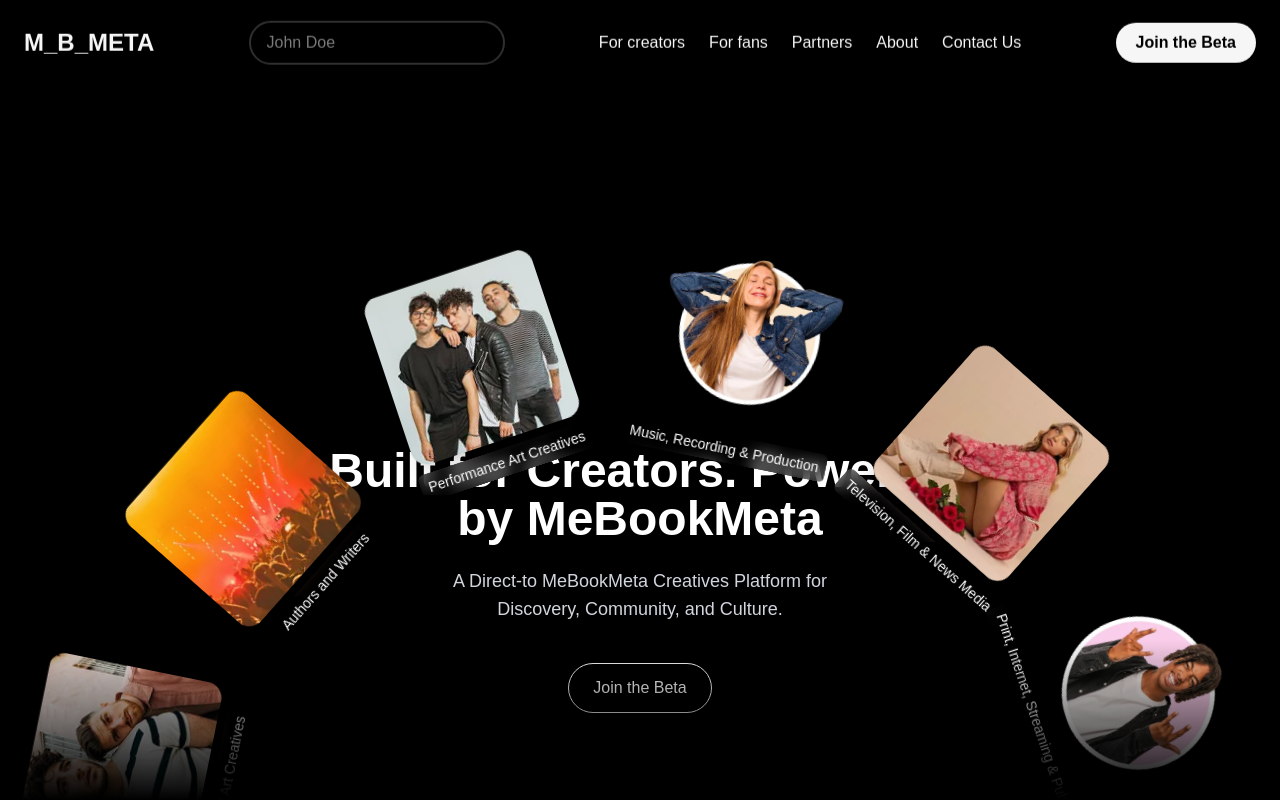
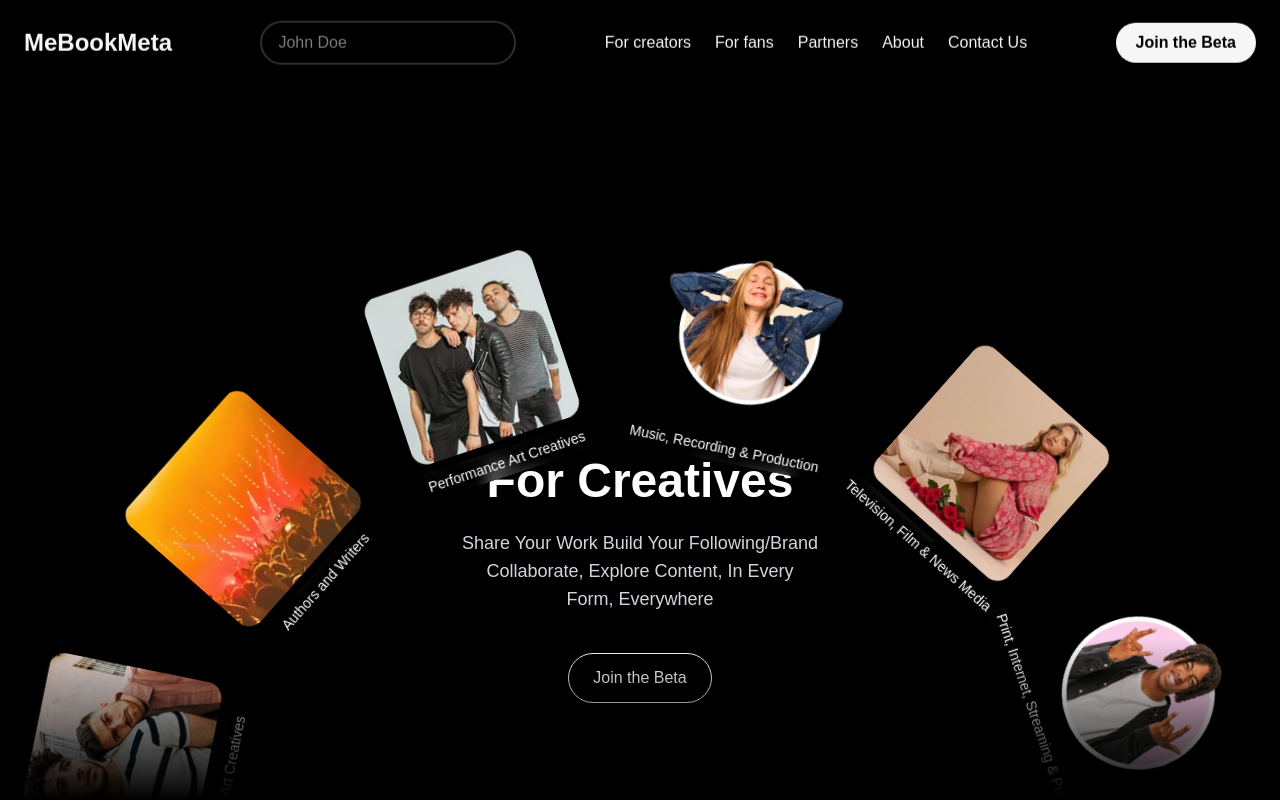
Before and after one commit to Manukumar-123/MBM_FRONTEND, a Next.js app: page / in a window 1280 px wide. Shown: the top 800 px of the page. Built offline with nearby package versions, Linux system fonts and the light colour scheme.

Commit message:
text implemented

```diff
--- a/app/components/Header.tsx
+++ b/app/components/Header.tsx
@@ -68,7 +68,7 @@
     }
 
     const results = profiles.filter((p) =>
-      p.name.toLowerCase().includes(query.toLowerCase())
+      p.name.toLowerCase().includes(query.toLowerCase()),
     );
     setFilteredProfiles(results);
 
@@ -82,7 +82,7 @@
           stagger: 0.1,
           duration: 0.5,
           ease: "power3.out",
-        }
+        },
       );
     }
   }, [query]);
@@ -95,7 +95,7 @@
       }`}
     >
       <div className="max-w-7xl mx-auto flex justify-between items-center px-6 py-4 md:py-6 relative">
-        <div className="text-white font-bold text-2xl">M_B_META</div>
+        <div className="text-white font-bold text-2xl">MeBookMeta</div>
 
         {/* Search bar */}
         <div className="relative w-64 hidden md:block">
--- a/app/components/Home/Hero.tsx
+++ b/app/components/Home/Hero.tsx
@@ -21,7 +21,7 @@
           duration: 1,
           stagger: 0.2, // animate children one by one
           ease: "power3.out",
-        }
+        },
       );
     }
   }, []);
@@ -39,11 +39,11 @@
         className="relative lg:mt-40 mt-10 z-10 flex flex-col items-center justify-center h-full text-center text-white"
       >
         <h1 className="md:text-5xl text-lg font-bold lg:mt-10 mt-0">
-          Built for Creators. Powered <br /> by MeBookMeta
+          For Creatives
         </h1>
         <p className="md:mt-6 mt-2 md:text-lg text-xs text-gray-300 px-8">
-          A Direct-to MeBookMeta Creatives Platform for <br /> Discovery,{" "}
-          Community, and Culture.
+          Share Your Work Build Your Following/Brand <br /> Collaborate, Explore
+          Content, In Every <br /> Form, Everywhere
         </p>
         <button className="md:mt-10 mt-4 px-6 py-3 border border-white rounded-full hover:bg-white hover:text-black transition">
           Join the Beta
--- a/app/components/Home/mobile.tsx
+++ b/app/components/Home/mobile.tsx
@@ -70,7 +70,7 @@
                 trigger: HeadingRef.current,
                 start: "top 80%",
               },
-            }
+            },
           );
         }
 
@@ -91,7 +91,7 @@
             duration: 3,
             ease: "power2.inOut",
           },
-          "-=0.2"
+          "-=0.2",
         );
 
         // Step 3: expand inside content
@@ -110,7 +110,7 @@
             padding: "2rem",
             duration: 1,
           },
-          "-=0.6"
+          "-=0.6",
         );
 
         // Step 4: animate cards in
@@ -126,7 +126,7 @@
             stagger: 0.2,
             ease: "back.out()",
           },
-          "<"
+          "<",
         );
 
         // Drift effect while scrolling
@@ -141,7 +141,7 @@
         return () => {
           tl.kill();
         };
-      }
+      },
     );
 
     return () => {
@@ -196,13 +196,14 @@
             text-left px-6 py-8 bg-white text-black
             overflow-y-auto md:overflow-y-hidden md:overflow-y-auto"
           >
-            <div className="max-w-5xl w-full mx-auto">
-              <h2 className="text-3xl sm:text-4xl md:text-5xl font-bold text-gray-900 mt-6 md:mt-24">
-                Experience Creativity <br /> Beyond the Screen
+            <div className="max-w-5xl w-full mx-auto ">
+              <h2 className="text-3xl sm:text-4xl md:text-5xl font-bold text-gray-900 mt-6 md:mt-24 text-center">
+                Creatives
               </h2>
-              <p className="text-sm sm:text-base text-gray-600 mt-4">
-                M_B_M goes beyond digital engagement — we bring creators and
-                fans together in real life.
+              <p className="text-md sm:text-base text-gray-600 mt-4 text-center">
+                Embrace the Future and Enhanced Technologies Market Who You Are
+                <br />
+                and What You Do For Only $49.99/Month
               </p>
 
               {/* Cards */}
@@ -255,7 +256,7 @@
                       </div>
                     </div>
                     <div className="w-full h-full flex items-center justify-center uppercase">
-                      Creator Tools
+                      What Do You Do?
                     </div>
                   </div>
                 </div>
@@ -308,7 +309,7 @@
                       </div>
                     </div>
                     <div className="w-full h-full flex items-center justify-center uppercase">
-                      Creator Tools
+                      Who is Your Audience?
                     </div>
                   </div>
                 </div>
--- a/app/components/reusable/card.tsx
+++ b/app/components/reusable/card.tsx
@@ -32,7 +32,7 @@
             trigger: leftRef.current,
             start: "top 80%",
           },
-        }
+        },
       );
     }
 
@@ -52,7 +52,7 @@
             trigger: swiperRef.current,
             start: "top 80%",
           },
-        }
+        },
       );
     }
   }, []);
@@ -61,10 +61,17 @@
     <section className="relative w-full  overflow-hidden min-h-screen text-white flex flex-col md:flex-row items-center justify-between px-6 md:px-20 py-16">
       {/* Left Content */}
       <div ref={leftRef} className="lg:px-40 px-4">
-        <h2 className="text-sm md:text-sml font-bold leading-7 tracking-widest ">
-          Whether you are a new or established <br /> music creator, we provide
-          the tools <br /> to engage with fans, earn from your <br /> music, and
-          grow a sustainable career.
+        <h1 className="text-4xl font-bold mb-2">
+          The Greatest Challenge for Creatives
+        </h1>
+        <h2 className="text-sm md:text-md font-bold leading-7 tracking-widest ">
+          It’s not content creation. Creating is literally what we as Creatives
+          do. No, our biggest <br /> challenge is in Sharing Work and the Time
+          and Cost of Sharing Work – specifically, <br /> sharing work with
+          ideal audiences, creating a following (a unique brand) and becoming
+          successful or profitable.
+          <br /> <br />
+          Meet that challenge for only $49.99/month on this site
         </h2>
         <button className="px-6 mt-4 py-3 bg-white text-black font-semibold rounded-full shadow-md hover:scale-105 transition">
           Join the Beta
```
